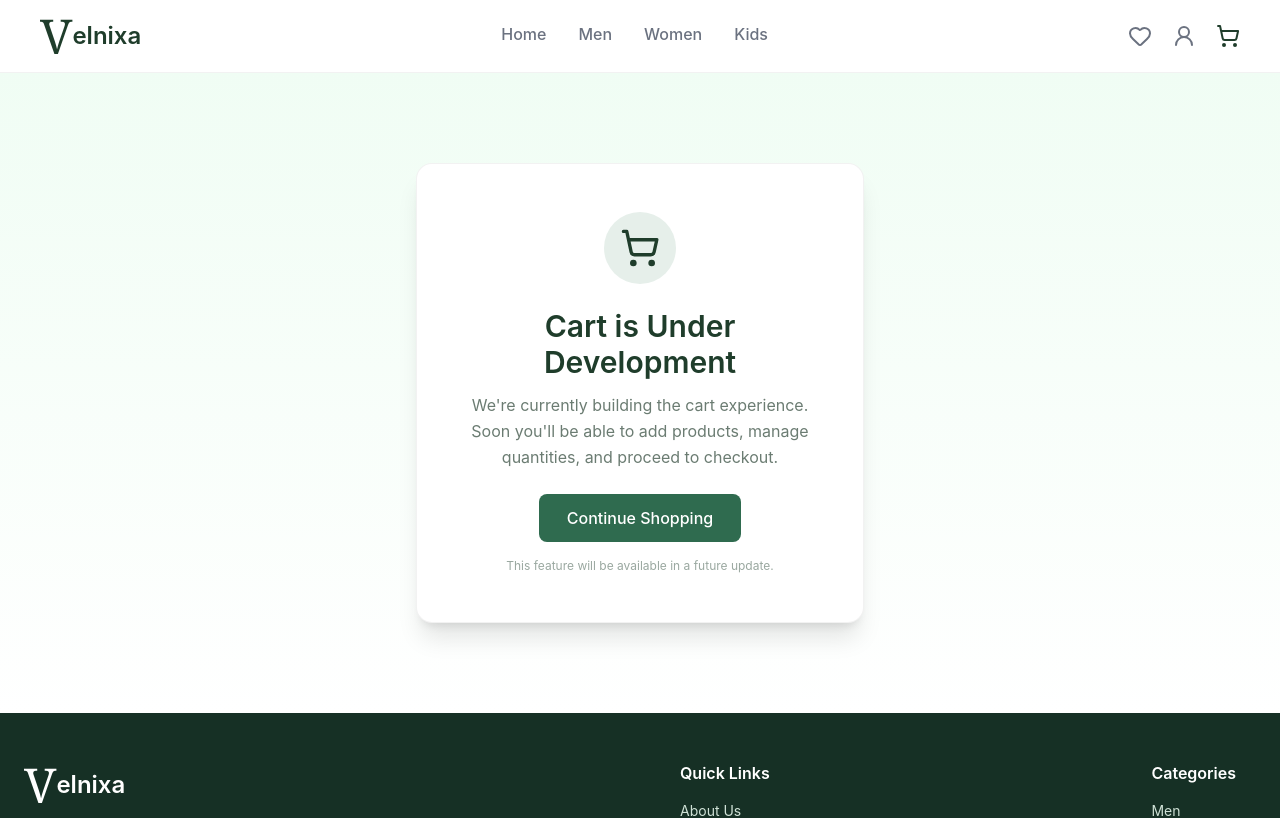
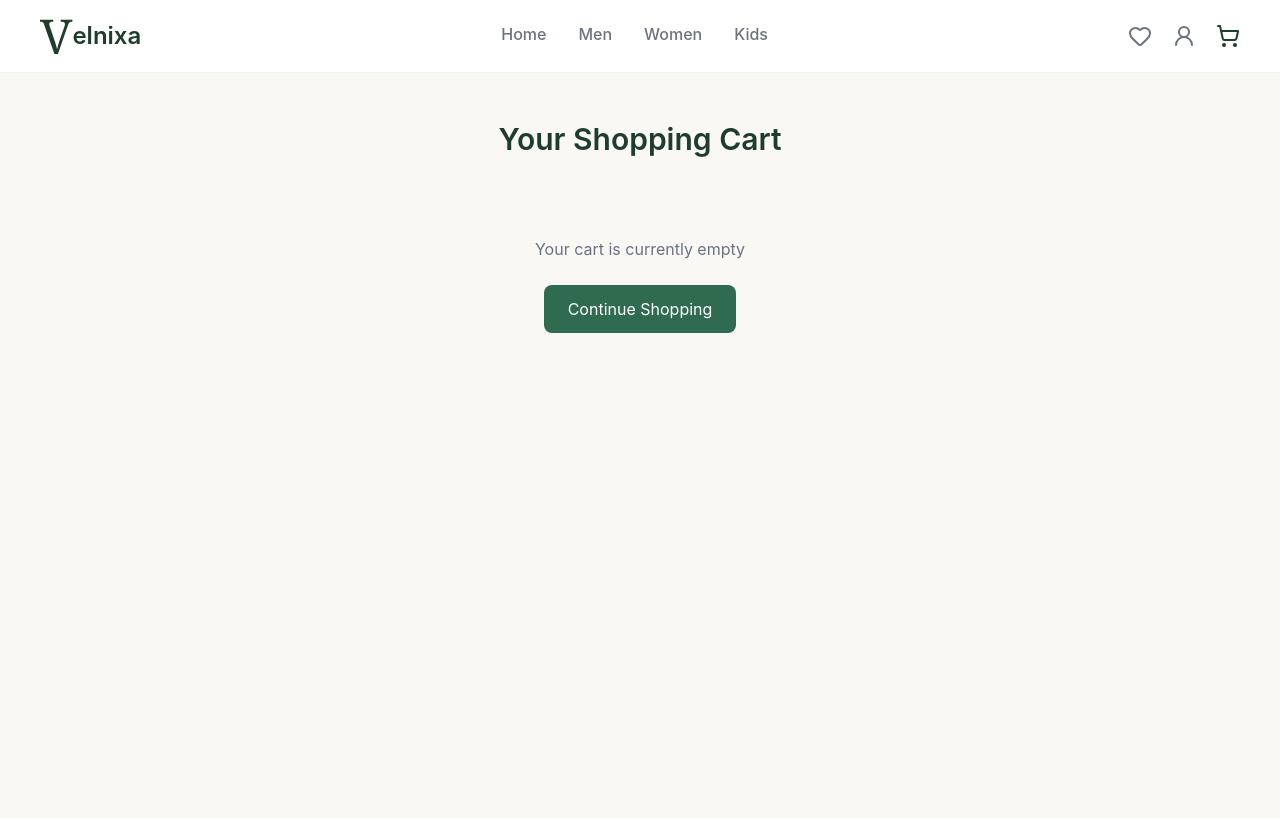
Before and after one commit to om-dev007/E-commerce-Application, a React (Vite) app: page /cart in a window 1280 px wide. Shown: the top 818 px of the page. Built offline with nearby package versions, Linux system fonts and the light colour scheme.

Commit message:
cart updated

```diff
--- a/src/pages/Cart.jsx
+++ b/src/pages/Cart.jsx
@@ -1,46 +1,132 @@
-import React from "react";
 import Navbar from "../components/Navbar";
 import Footer from "../components/Footer";
-import { ShoppingCart } from "lucide-react";
-import { NavLink } from "react-router-dom";
+import { useCart } from "../context/CartContext";
+import { Minus, Plus, Trash2 } from "lucide-react";
+import { Link } from "react-router-dom";
 
 const Cart = () => {
+  const {
+    cartItems,
+    increaseQty,
+    decreaseQty,
+    removeFromCart,
+  } = useCart();
+
+  const subtotal = cartItems.reduce(
+    (acc, item) => acc + item.price * item.quantity,
+    0
+  );
+
   return (
     <>
       <Navbar />
 
-      <div className="min-h-[80vh] bg-linear-to-b from-green-50 to-white flex items-center justify-center px-4">
+      <section className="bg-[#FAF8F5] min-h-screen px-4 sm:px-8 md:px-16 py-12">
+        <h1 className="text-3xl font-semibold text-center text-[#1F3D2B] mb-10">
+          Your Shopping Cart
+        </h1>
 
-        <div className="bg-white rounded-2xl shadow-xl border border-black/5 p-8 sm:p-12 max-w-md w-full text-center">
+        {cartItems.length === 0 ? (
+          <div className="text-center mt-20">
+            <p className="text-gray-500 mb-6">
+              Your cart is currently empty
+            </p>
+            <Link
+              to="/"
+              className="inline-block bg-[#2F6B4F] text-white px-6 py-3 rounded-lg"
+            >
+              Continue Shopping
+            </Link>
+          </div>
+        ) : (
+          <div className="max-w-7xl mx-auto grid grid-cols-1 lg:grid-cols-3 gap-10">
 
-          <div className="flex justify-center mb-6">
-            <div className="bg-[#E6EFEA] p-4 rounded-full">
-              <ShoppingCart className="h-10 w-10 text-[#1F3D2B]" />
+            <div className="lg:col-span-2 space-y-6">
+              {cartItems.map((item) => (
+                <div
+                  key={item.id}
+                  className="bg-white rounded-2xl p-5 flex gap-5 items-center shadow-sm"
+                >
+
+                  <img
+                    src={item.image?.desktop || item.image}
+                    alt={item.title}
+                    className="w-24 h-28 object-cover rounded-xl"
+                  />
+
+                  <div className="flex-1">
+                    <h3 className="font-medium text-gray-900">
+                      {item.title}
+                    </h3>
+                    <p className="text-sm text-gray-500 mt-1">
+                      ${item.price} each
+                    </p>
+
+                    <div className="flex items-center gap-3 mt-4">
+                      <button
+                        onClick={() => decreaseQty(item.id)}
+                        disabled={item.quantity === 1}
+                        className="w-8 h-8 flex items-center justify-center border border-[#1F3D2B] cursor-pointer outline-0 rounded-full disabled:opacity-40 disabled:cursor-default"
+                      >
+                        <Minus size={14} />
+                      </button>
+
+                      <span className="font-medium">
+                        {item.quantity}
+                      </span>
+
+                      <button
+                        onClick={() => increaseQty(item.id)}
+                        disabled={item.quantity === 10}
+                        className="w-8 h-8 flex items-center cursor-pointer outline-0 justify-center border border-[#1F3D2B] rounded-full disabled:opacity-40 disabled:cursor-default"
+                      >
+                        <Plus size={14} />
+                      </button>
+                    </div>
+                  </div>
+
+                  <div className="text-right space-y-4">
+                    <p className="font-semibold text-gray-900">
+                      ${(item.price * item.quantity)}
+                    </p>
+                    <button
+                      onClick={() => removeFromCart(item.id)}
+                      className="text-gray-400 hover:text-red-500 transition"
+                    >
+                      <Trash2 size={18} />
+                    </button>
+                  </div>
+                </div>
+              ))}
+            </div>
+
+            <div className="bg-white rounded-2xl p-6 shadow-sm h-fit">
+              <h2 className="text-lg font-semibold text-gray-900 mb-6">
+                Order Summary
+              </h2>
+
+              <div className="flex justify-between text-gray-600 mb-3">
+                <span>Subtotal</span>
+                <span>${subtotal.toFixed(2)}</span>
+              </div>
+
+              <div className="flex justify-between text-gray-600 mb-3">
+                <span>Shipping</span>
+                <span>Free</span>
+              </div>
+
+              <div className="border-t pt-4 flex justify-between font-semibold text-gray-900 text-lg">
+                <span>Total</span>
+                <span>${subtotal.toFixed(2)}</span>
+              </div>
+
+              <button className="mt-6 w-full bg-[#2F6B4F] hover:bg-[#24563F] text-white py-3 rounded-xl font-medium transition">
+                Proceed to Checkout
+              </button>
             </div>
           </div>
-
-          <h1 className="text-2xl sm:text-3xl font-semibold text-[#1F3D2B] mb-3">
-            Cart is Under Development
-          </h1>
-
-          <p className="text-[#6B7C72] text-sm sm:text-base leading-relaxed mb-6">
-            We're currently building the cart experience. Soon you'll be able to
-            add products, manage quantities, and proceed to checkout.
-          </p>
-
-          <NavLink
-            to="/"
-            className="inline-block px-7 py-3 rounded-lg bg-[#2F6B4F] text-white font-medium hover:bg-[#24563F] transition-all"
-          >
-            Continue Shopping
-          </NavLink>
-
-          <p className="mt-4 text-xs text-[#9AA8A0]">
-            This feature will be available in a future update.
-          </p>
-
-        </div>
-      </div>
+        )}
+      </section>
 
       <Footer />
     </>
```
